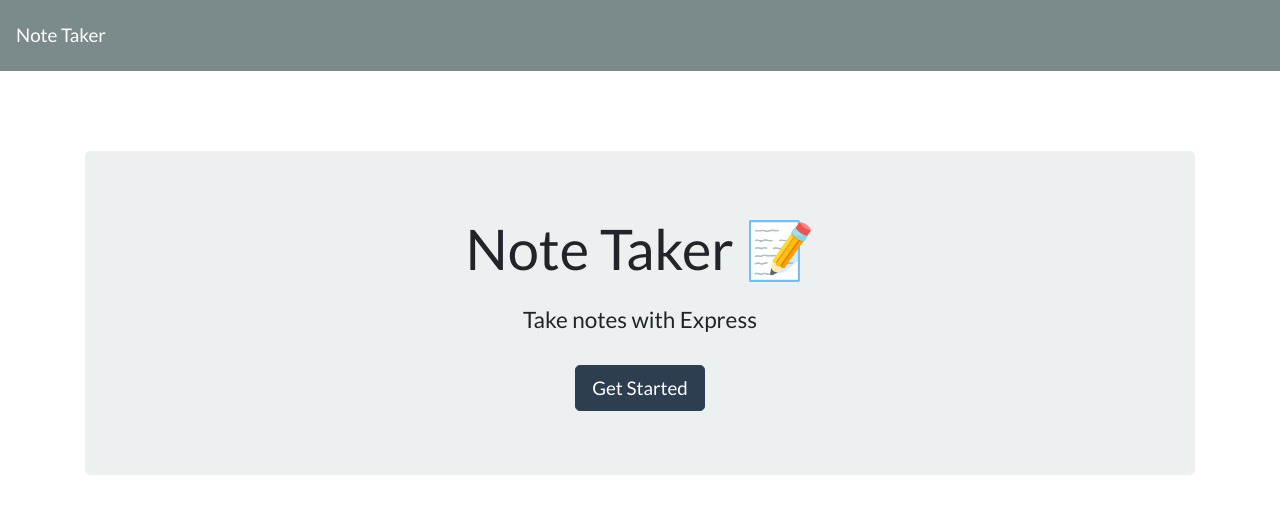
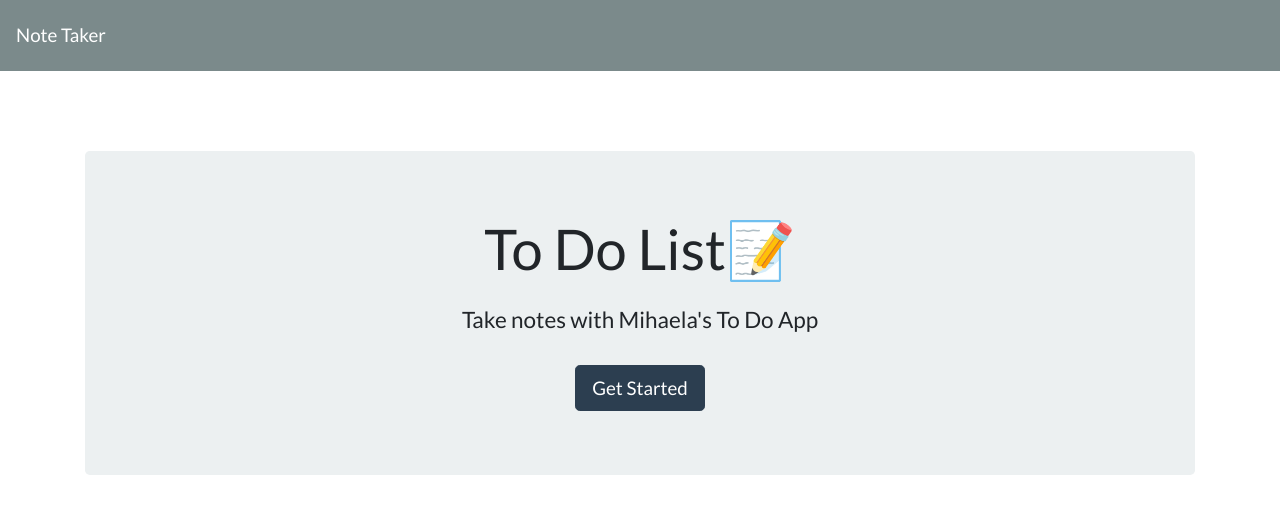
Before and after one commit to mihaelavalac/note-taker, a website: page public/index.html in a window 1280 px wide. Drawn offline with nearby package versions, Linux system fonts and the light colour scheme; no server answers.

Commit message:
Changed the app name

```diff
--- a/public/index.html
+++ b/public/index.html
@@ -5,7 +5,7 @@
   <meta charset="UTF-8">
   <meta name="viewport" content="width=device-width, initial-scale=1.0">
   <meta http-equiv="X-UA-Compatible" content="ie=edge">
-  <title>Note Taker</title>
+  <title>To Do List</title>
   <link rel="stylesheet" href="https://cdnjs.cloudflare.com/ajax/libs/bootswatch/4.1.3/flatly/bootstrap.min.css" />
 </head>
 
@@ -16,8 +16,8 @@
   </nav>
   <div class="container">
     <div style="margin-top: 80px;" class="jumbotron text-center">
-      <h1 class="display-4">Note Taker <span role="img" aria-label="Memo">📝</span></h1>
-      <h4 class="mt-4">Take notes with Express</h4>
+      <h1 class="display-4">To Do List<span role="img" aria-label="Memo">📝</span></h1>
+      <h4 class="mt-4">Take notes with Mihaela's To Do App</h4>
       <a class="btn btn-primary btn-lg mt-4" href="/notes" role="button">Get Started</a>
     </div>
   </div>
```
Also changed, not shown: public/notes.html (+1 -1 lines), README.md.
